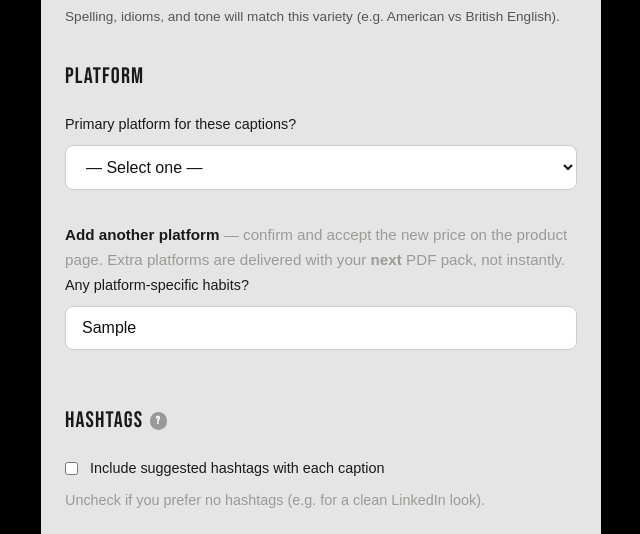
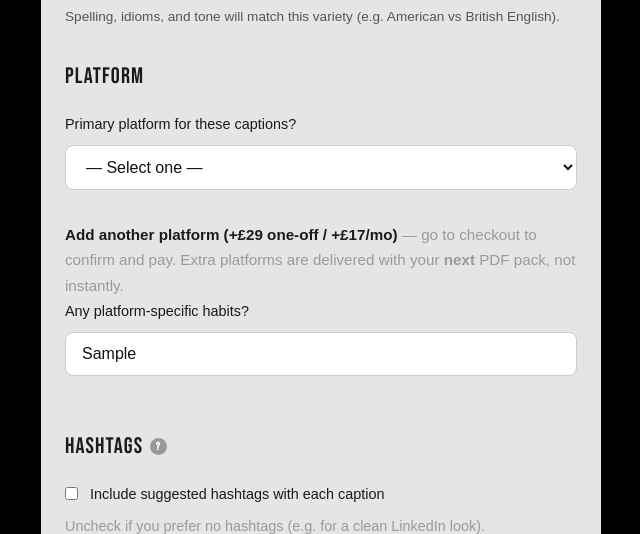
Before and after one commit to lumo22company/Lumo22, a Flask app: template templates/captions_intake.html in a window 1280 px wide. Shown: the part 1918-2452 px from the top of the page, without its empty margins (319-959 px from the left). Run offline with Flask 3, Linux system fonts and the light colour scheme; the template is opened without the code that fills it: most values are stand-ins (such as "Sample title", 1, 10 or a date in 2020); some web fonts are replaced.

Commit message:
Add platform: clearer copy in Edit form, Manage subscription, intake link, + FAQ
Made-with: Cursor

```diff
--- a/templates/captions.html
+++ b/templates/captions.html
@@ -267,6 +267,10 @@
           <p class="dfd-faq-answer">Yes. You can update your details (voice, audience, business name, etc.) anytime from your account. Edits are free and your changes are reflected in your <strong>next</strong> captions and stories pack, not in packs already delivered. Adding Story Ideas or additional platforms may require an additional charge.</p>
         </details>
         <details class="dfd-faq-item">
+          <summary class="dfd-faq-question">How do I add more platforms to my order or subscription?</summary>
+          <p class="dfd-faq-answer">Go to your account → Edit form and open the form for your order. If you have fewer than 4 platforms, you'll see an <strong>"Add another platform"</strong> link (+£29 one-off / +£17/mo). Click it to go to the product page, confirm the new price, and checkout. Extra platforms are delivered with your <strong>next</strong> PDF pack, not instantly.</p>
+        </details>
+        <details class="dfd-faq-item">
           <summary class="dfd-faq-question">How does refer-a-friend work?</summary>
           <p class="dfd-faq-answer">Share your referral link from your account (Refer a friend). When a friend signs up and buys captions using your link, they get 10% off their first purchase. You get 10% off your next captions subscription billing period for each friend who completes a purchase. Discounts don't stack: two referrals = 10% off your next two billing periods (one 10% off per period), not 20% off one period.</p>
         </details>
--- a/templates/captions_intake.html
+++ b/templates/captions_intake.html
@@ -235,8 +235,8 @@
         {% endif %}
         {% if existing_intake and platforms_count < 4 %}
         <p class="intake-add-platform-wrap" style="margin: 0.75rem 0 0; font-size: 0.95rem;">
-          <a href="/captions?platforms={{ platforms_count + 1 }}" class="intake-add-platform-link">Add another platform</a>
-          <span class="intake-add-platform-note"> — confirm and accept the new price on the product page. Extra platforms are delivered with your <strong>next</strong> PDF pack, not instantly.</span>
+          <a href="/captions?platforms={{ platforms_count + 1 }}" class="intake-add-platform-link">Add another platform (+£29 one-off / +£17/mo)</a>
+          <span class="intake-add-platform-note"> — go to checkout to confirm and pay. Extra platforms are delivered with your <strong>next</strong> PDF pack, not instantly.</span>
         </p>
         {% endif %}
         <label for="platform_habits">Any platform-specific habits?</label>
--- a/templates/customer_dashboard.html
+++ b/templates/customer_dashboard.html
@@ -145,7 +145,7 @@
           {% set edit_form_orders = [current_intake_order] %}
         {% endif %}
         {% if edit_form_orders %}
-        <p class="account-section-desc">Update your voice, topics, and preferences. Changes are reflected in your <strong>next</strong> captions and stories pack, not in packs already delivered. Edits are free; adding Story Ideas or extra platforms may require an additional charge. Select the form by business to edit.</p>
+        <p class="account-section-desc">Update your voice, topics, and preferences. Changes are reflected in your <strong>next</strong> captions and stories pack, not in packs already delivered. Edits are free; adding Story Ideas or extra platforms may require an additional charge. Select the form by business to edit. <strong>Want more platforms?</strong> Open the form below and use the "Add another platform" link (+£29 one-off / +£17/mo). Extra platforms are delivered with your next pack.</p>
         <ul class="account-edit-form-list">
           {% for o in edit_form_orders %}
           {% set biz = (o.get('intake') or {}).get('business_name', '') %}
@@ -171,7 +171,7 @@
         <h2>Manage subscription</h2>
         {% set sub_orders = caption_orders|selectattr('stripe_subscription_id')|list if caption_orders else [] %}
         {% if sub_orders %}
-        <p class="account-section-desc">Cancel your subscription, update your billing info, or view invoices in Stripe’s secure portal. You can use a different card for each subscription below. Add or update cards via Manage billing, then choose which card to use for each. Below you can also pause billing for one month and manage intake reminders.</p>
+        <p class="account-section-desc">Cancel your subscription, update your billing info, or view invoices in Stripe’s secure portal. You can use a different card for each subscription below. Add or update cards via Manage billing, then choose which card to use for each. Below you can also pause billing for one month and manage intake reminders. <strong>Need more platforms?</strong> Go to Edit form and open the form for this subscription—you'll see "Add another platform" if you have fewer than 4 (+£29 one-off / +£17/mo).</p>
         <p style="margin-bottom: 1.25rem;"><a href="/api/billing/portal" class="account-billing-portal-link">Manage billing</a></p>
         {% for o in sub_orders %}
         {% set pause_biz = (o.get('intake') or {}).get('business_name', '') %}
```
